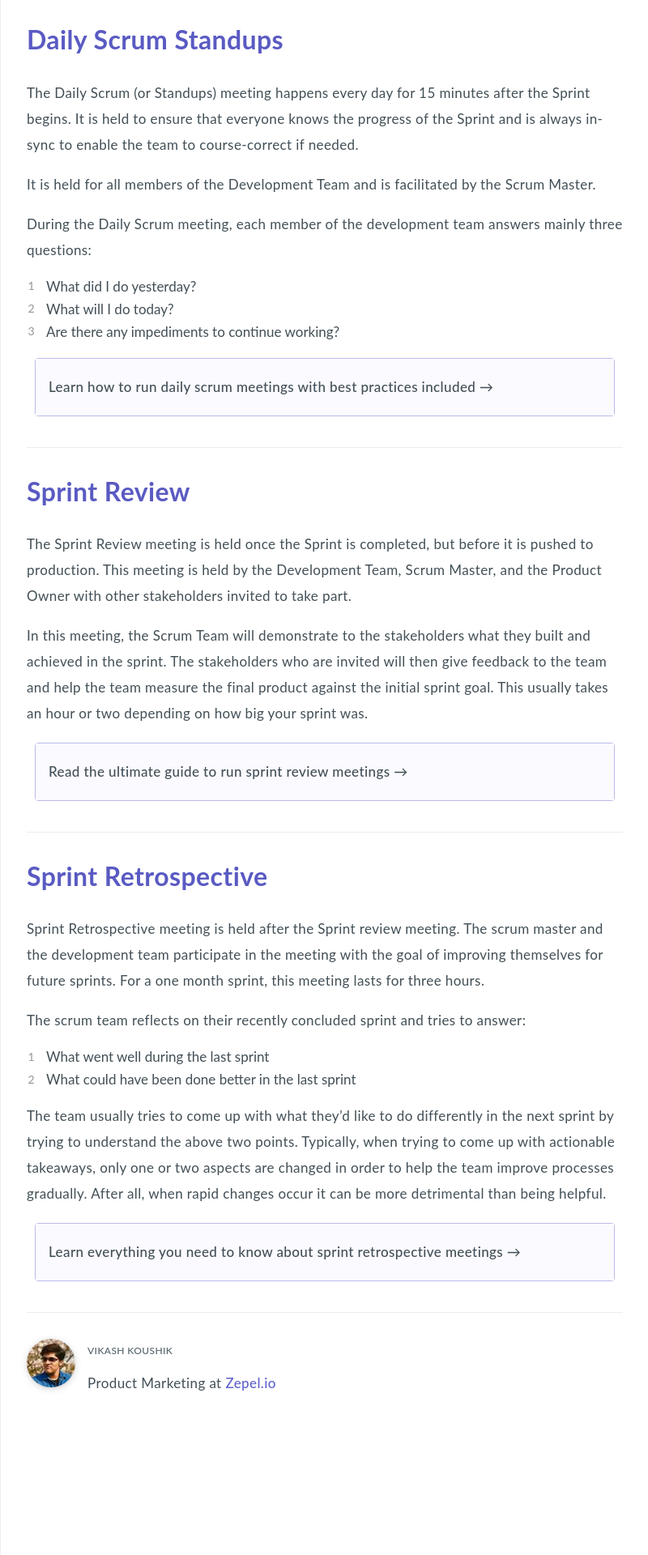
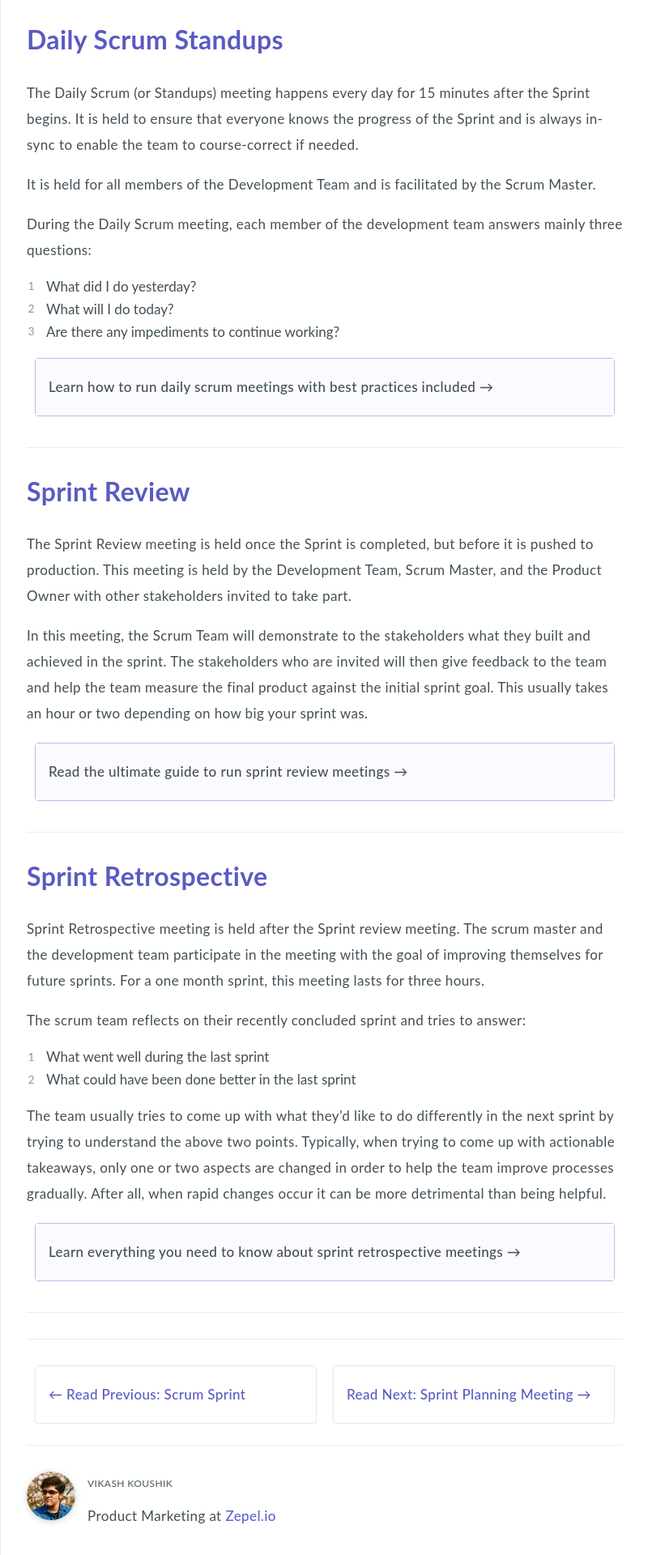
Before and after one commit to svikashk/agile, a Jekyll site: the page built from agile/scrum-meetings.md, in a window 1280 px wide. Shown: the part 2761-4681 px from the top of the page at 81% size, without its empty margins (355-1155 px from the left). Built offline with Jekyll 4.4.1, drawn with Linux system fonts in a browser that asks for light colours.

Commit message:
fixed links

```diff
--- a/agile/scrum-meetings.md
+++ b/agile/scrum-meetings.md
@@ -175,6 +175,32 @@ The team usually tries to come up with what they'd like to do differently in the
 
 ---
 
+---
+
+<div class="row">
+<div class="column">
+<div class="card">
+  <div class="container">
+    <a href="{{ site.url }}{{ site.baseurl }}{% link agile/scrum-sprint.md %}">
+    <p class="card-title">←  Read Previous: Scrum Sprint</p>
+    </a>
+  </div>
+</div>
+</div>
+
+<div class="column">
+<div class="card">
+  <div class="container">
+    <a href="{{ site.url }}{{ site.baseurl }}{% link agile/scrum-sprint-planning-meeting.md %}">
+    <p class="card-title">Read Next: Sprint Planning Meeting  →</p>
+    </a>
+  </div>
+</div>
+</div>
+</div>
+
+---
+
 <div class="row">
   <div class="column">
     <div class="author-card">
```
Also changed, not shown: agile/kanban-what-are-kanban-boards.md (+1 -1 lines), agile/kanban-what-are-kanban-cards.md (+1 -1 lines), agile/kanban-when-to-use.md (+2 -2 lines), agile/manifesto.md (+2 -2 lines).
